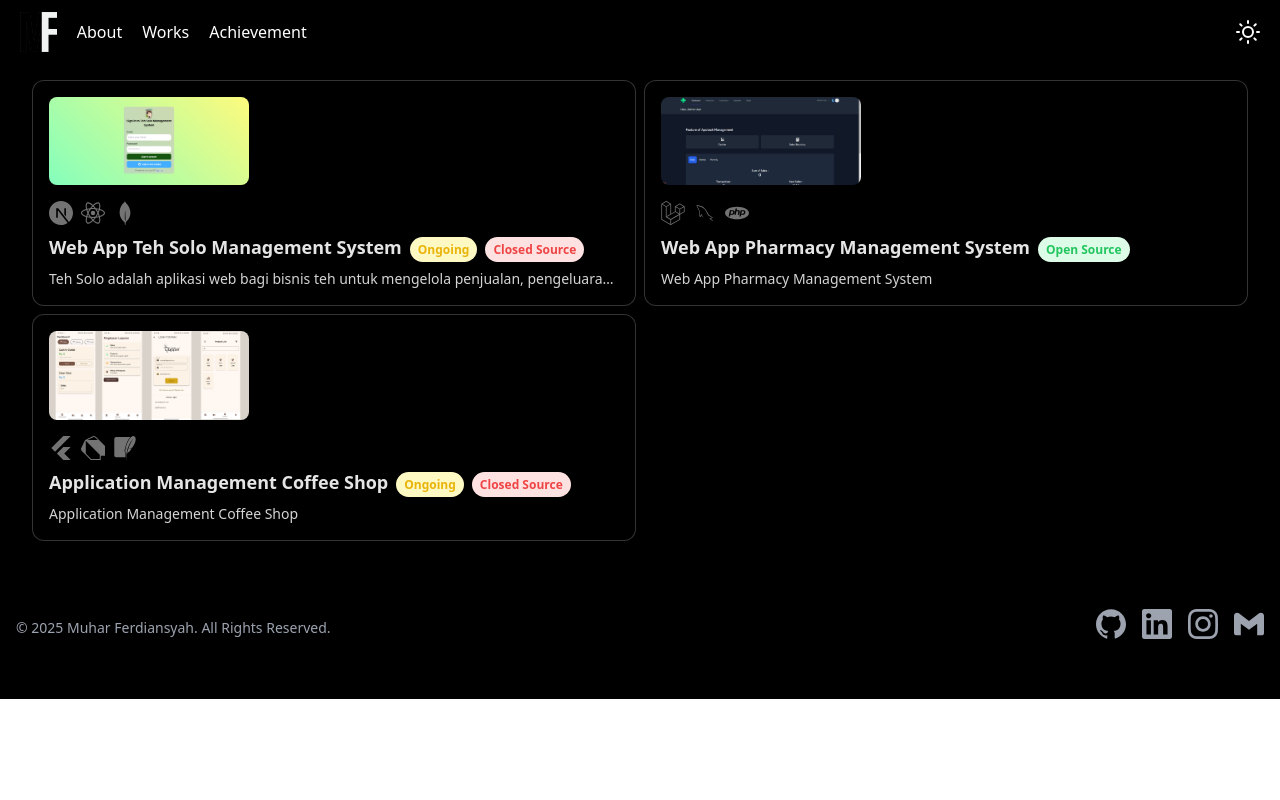
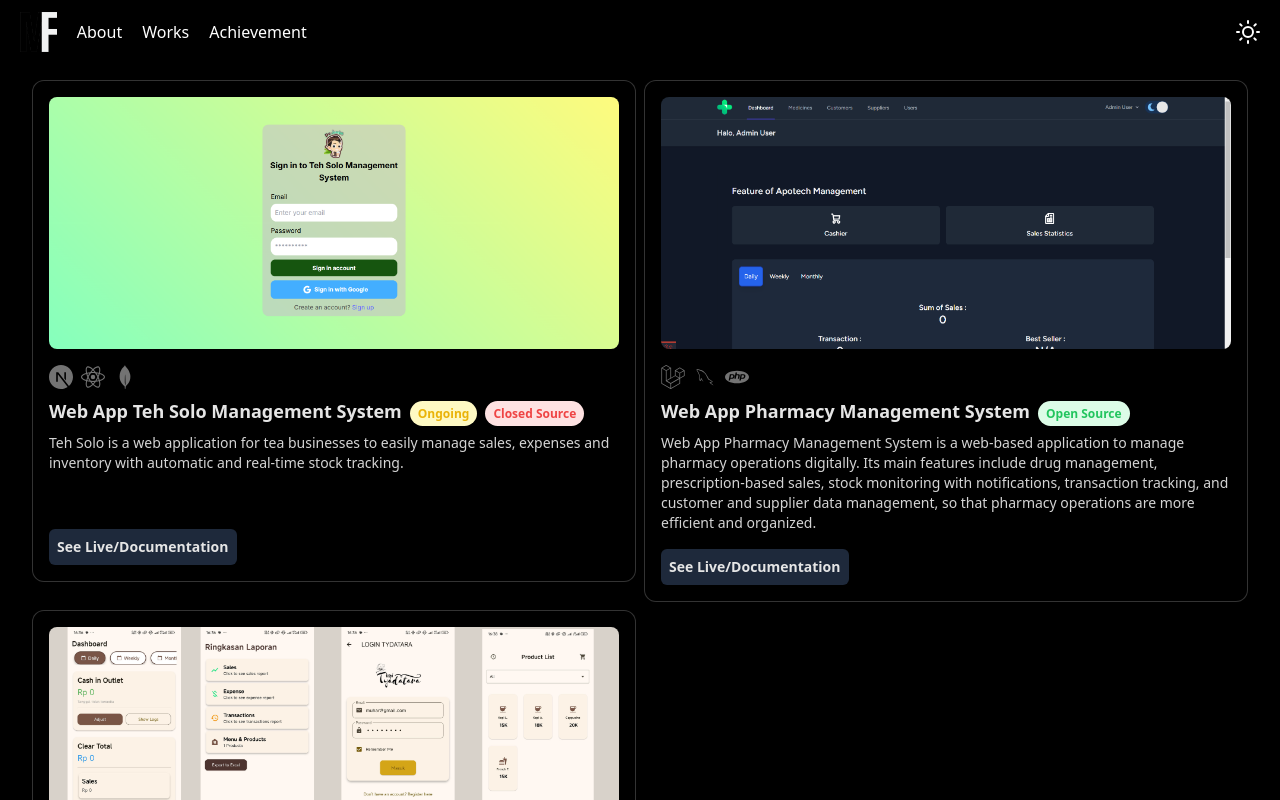
Before and after one commit to muhar05/web_portofolio, a Next.js app: page /components/views/Works in a window 1280 px wide. Shown: the top 800 px of the page. Built offline with nearby package versions, Linux system fonts and the light colour scheme.

Commit message:
delete fitur slugs

```diff
--- a/src/app/components/fragments/BentoGrids/BentoGridItem.tsx
+++ b/src/app/components/fragments/BentoGrids/BentoGridItem.tsx
@@ -12,6 +12,7 @@ import { DiMysql } from "react-icons/di";
 import { cn } from "@/app/lib/utils";
 import { StaticImageData } from "next/image";
 import Image from "next/image";
+import Link from "next/link";
 
 const iconMap: Record<string, JSX.Element> = {
   SiNextdotjs: <SiNextdotjs className="h-6 w-6 text-neutral-500" />,
@@ -57,9 +58,9 @@ export const BentoGridItem = ({
         <Image
           src={header}
           alt="Header image"
-          className="rounded-lg"
-          width={200} // Adjust width as needed
-          height={200} // Adjust height as needed
+          className="rounded-lg w-full h-full object-cover"
+          width={500} // Adjust width as needed
+          height={500} // Adjust height as needed
         />
       )}
       <div className="group-hover/bento:translate-x-2 transition duration-200">
@@ -77,20 +78,18 @@ export const BentoGridItem = ({
         <div className="font-sans font-bold text-neutral-600 dark:text-neutral-200 mb-2 mt-2 text-lg md:text-xl">
           {title}
         </div>
-        <div className="font-sans font-normal text-neutral-600 text-sm md:text-base dark:text-neutral-300 truncate">
+        <div className="font-sans font-normal text-neutral-600 text-sm md:text-base dark:text-neutral-300 min-h-[80px]">
           {description}
         </div>
       </div>
-      {link && (
-        <a
-          href={link}
-          target="_blank"
-          rel="noopener noreferrer"
-          className="group-hover/bento:translate-x-2 transition duration-200 font-sans font-bold text-sm md:text-base dark:text-neutral-200 bg-slate-800 w-fit p-2 rounded-md text-white hover:bg-slate-700"
-        >
-          See Live/Documentation
-        </a>
-      )}
+      <Link
+        href={link ?? "#"}
+        target="_blank"
+        rel="noopener noreferrer"
+        className="group-hover/bento:translate-x-2 transition duration-200 font-sans font-bold text-sm md:text-base dark:text-neutral-200 bg-slate-800 w-fit p-2 rounded-md text-white hover:bg-slate-700"
+      >
+        See Live/Documentation
+      </Link>
     </div>
   );
 };
--- a/src/app/components/views/Works/page.tsx
+++ b/src/app/components/views/Works/page.tsx
@@ -8,7 +8,7 @@ const WorksPage = () => {
     <div className="w-full h-full bg-slate-200 dark:bg-black p-4 md:p-6 lg:p-8">
       <BentoGrid className="grid-cols-1 mobile:grid-cols-2 laptop:grid-cols-2">
         {works.map((item, i) => (
-          <Link key={i} href={`/works/${item.slug}`} passHref>
+          <div>
             <BentoGridItem
               title={
                 <>
@@ -35,8 +35,9 @@ const WorksPage = () => {
               icons={item.icon}
               colSpan={i === 3 || i === 6 ? "col-span-2" : "col-span-1"}
               rowSpan="row-span-1"
+              link={item.domain ?? item.github ?? "#"}
             />
-          </Link>
+          </div>
         ))}
       </BentoGrid>
     </div>
--- a/src/app/data/works.ts
+++ b/src/app/data/works.ts
@@ -8,7 +8,7 @@ export const works = [
     slug: "teh-solo",
     title: "Web App Teh Solo Management System",
     description:
-      "Teh Solo adalah aplikasi web bagi bisnis teh untuk mengelola penjualan, pengeluaran, dan inventaris dengan mudah dengan pelacakan stok otomatis dan waktu nyata.",
+      "Teh Solo is a web application for tea businesses to easily manage sales, expenses and inventory with automatic and real-time stock tracking.",
     header: Portfolio1, // Tetap menggunakan StaticImageData
     icon: ["SiNextdotjs", "SiReact", "SiMongodb"],
     ongoing: true,
@@ -19,7 +19,8 @@ export const works = [
     id: 2,
     slug: "pharmacy-management",
     title: "Web App Pharmacy Management System",
-    description: "Web App Pharmacy Management System",
+    description:
+      "Web App Pharmacy Management System is a web-based application to manage pharmacy operations digitally. Its main features include drug management, prescription-based sales, stock monitoring with notifications, transaction tracking, and customer and supplier data management, so that pharmacy operations are more efficient and organized.",
     header: Portfolio2,
     icon: ["SiLaravel", "DiMysql", "SiPhp"],
     ongoing: false,
@@ -30,7 +31,8 @@ export const works = [
     id: 3,
     slug: "coffee-shop-management",
     title: "Application Management Coffee Shop",
-    description: "Application Management Coffee Shop",
+    description:
+      "Application Management Coffee Shop is a mobile-based application to manage cafe operations digitally. Its main features include menu management, sales, tracking",
     header: Portfolio3,
     icon: ["SiFlutter", "SiDart", "SiSqlite"],
     ongoing: true,
--- a/src/app/works/[slug]/page.tsx
+++ /dev/null
@@ -1,126 +0,0 @@
-import { works } from "@/app/data/works";
-import Link from "next/link";
-import { notFound } from "next/navigation";
-import Image from "next/image";
-import {
-  SiDart,
-  SiFlutter,
-  SiLaravel,
-  SiMongodb,
-  SiNextdotjs,
-  SiPhp,
-  SiReact,
-  SiSqlite,
-} from "react-icons/si";
-import { DiMysql } from "react-icons/di";
-import { motion } from "framer-motion";
-
-export function generateStaticParams() {
-  return works.map((work) => ({
-    slug: work.slug,
-  }));
-}
-
-const iconMap: Record<string, JSX.Element> = {
-  SiNextdotjs: <SiNextdotjs className="h-6 w-6 text-gray-500" />,
-  SiReact: <SiReact className="h-6 w-6 text-gray-500" />,
-  SiMongodb: <SiMongodb className="h-6 w-6 text-gray-500" />,
-  SiDart: <SiDart className="h-6 w-6 text-gray-500" />,
-  SiFlutter: <SiFlutter className="h-6 w-6 text-gray-500" />,
-  SiLaravel: <SiLaravel className="h-6 w-6 text-gray-500" />,
-  SiPhp: <SiPhp className="h-6 w-6 text-gray-500" />,
-  DiMysql: <DiMysql className="h-6 w-6 text-gray-500" />,
-  SiSqlite: <SiSqlite className="h-6 w-6 text-gray-500" />,
-};
-
-export default function WorkDetail({ params }: { params: { slug: string } }) {
-  const work = works.find((work) => work.slug === params.slug);
-
-  if (!work) {
-    return notFound();
-  }
-
-  return (
-    <motion.div
-      initial={{ opacity: 0 }}
-      animate={{ opacity: 1 }}
-      transition={{ duration: 0.5 }}
-      className="min-h-screen bg-slate-200 dark:bg-black transition-all"
-    >
-      <div className="container mx-auto">
-        <motion.h1
-          initial={{ y: -50, opacity: 0 }}
-          animate={{ y: 0, opacity: 1 }}
-          transition={{ duration: 0.5, delay: 0.2 }}
-          className="text-4xl font-bold text-center text-gray-800 mb-8 dark:text-white"
-        >
-          {work.title}
-        </motion.h1>
-        <motion.div
-          initial={{ scale: 0.9, opacity: 0 }}
-          animate={{ scale: 1, opacity: 1 }}
-          transition={{ duration: 0.5, delay: 0.4 }}
-          className="bg-white shadow-2xl rounded-lg p-6 dark:bg-gray-900"
-        >
-          <div className="mb-4 flex justify-center">
-            <Image
-              src={work.header}
-              alt={work.title}
-              width={500}
-              height={500}
-              className="rounded-xl object-cover"
-            />
-          </div>
-
-          <h2 className="text-2xl font-semibold text-gray-800 mb-2 dark:text-sky-50">
-            Deskripsi Proyek
-          </h2>
-          <p className="text-gray-600 mb-4 dark:text-gray-100">
-            {work.description}
-          </p>
-
-          <h2 className="text-2xl font-semibold text-gray-800 mb-2 dark:text-sky-50">
-            Teknologi yang Digunakan
-          </h2>
-          <div className="flex gap-2">
-            {work.icon.map((iconKey, index) => (
-              <motion.div
-                key={index}
-                whileHover={{ scale: 1.1 }}
-                whileTap={{ scale: 0.9 }}
-              >
-                {iconMap[iconKey] ?? (
-                  <span className="text-red-500">Icon Not Found</span>
-                )}
-              </motion.div>
-            ))}
-          </div>
-        </motion.div>
-
-        <motion.div
-          initial={{ y: 50, opacity: 0 }}
-          animate={{ y: 0, opacity: 1 }}
-          transition={{ duration: 0.5, delay: 0.6 }}
-          className="flex gap-4 mt-8 justify-center"
-        >
-          {work.domain && (
-            <Link
-              href={work.domain}
-              className="px-6 py-2 bg-blue-500 text-white rounded-lg hover:bg-blue-600 transition duration-300"
-            >
-              Go to Domain
-            </Link>
-          )}
-          {work.github && (
-            <Link
-              href={work.github}
-              className="px-6 py-2 bg-gray-800 text-white rounded-lg hover:bg-gray-900 transition duration-300"
-            >
-              Go to Github
-            </Link>
-          )}
-        </motion.div>
-      </div>
-    </motion.div>
-  );
-}
```
